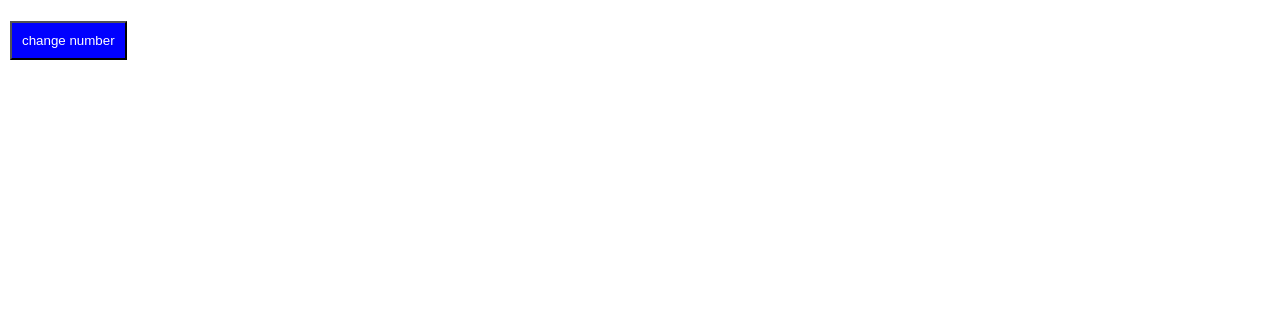
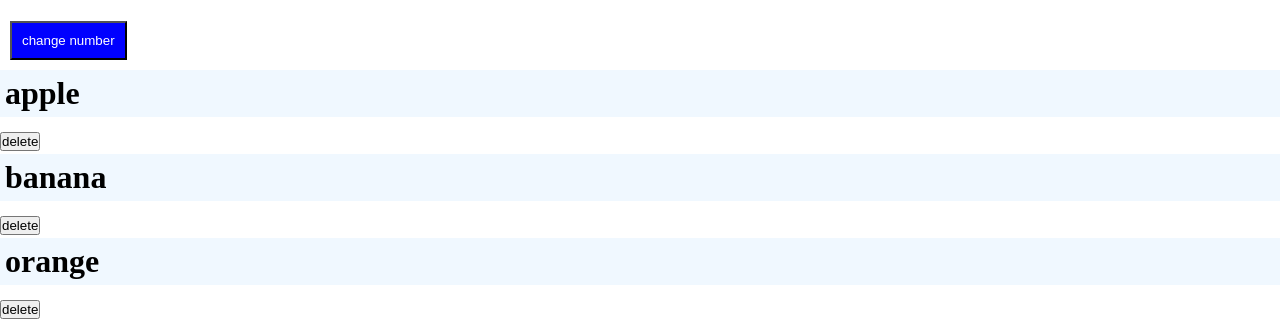
Before and after one commit to CyCodez/react_learn, a React (Create React App) app: page / in a window 1280 px wide. Shown: the part 1095-1430 px from the top of the page. Before the commit the page ends 1165 px from the top, so only its background shows below. Built offline with nearby package versions, Linux system fonts and the light colour scheme.

Commit message:
added useState with object operation

```diff
--- a/src/App.js
+++ b/src/App.js
@@ -6,10 +6,17 @@ import {useState} from "react"
 function MovieList() {
   const[fruit, setfruit] = useState("apple")
   const[number, setnumber] = useState(1)
+const[obj, setobj] = useState([{id: 1, fruits:"apple"},{id:2, fruits:"banana"},{id:3, fruits:"orange"}]);
+const changeobj = (id) =>{
+
+  setobj(obj.filter(fil => fil.id !=id))
+}
   const changefruit = () => {
     if(fruit === "apple"){
-    setfruit("orange")}
-  else{setfruit("apple")}};
+    setfruit("orange")
+  }
+  else{
+    setfruit("apple")}};
   const changenumber = () =>{
     setnumber(number + 1)
     if(number === 5){
@@ -28,6 +35,18 @@ function MovieList() {
       <button onClick = {changefruit} className="button">change fruits</button>
       <p className="para">{number}</p>
       <button onClick = {changenumber} className="button">change number</button>
+    <h1>
+      {obj.map(({id, fruits})=>{
+      return(
+      <div key={id} >
+        <p className = "fruits">{fruits}</p>
+        <button onClick = {() => changeobj(id)}>delete</button>
+      </div>
+     )
+    })}
+<button onClick={()=>setobj([])}>change obj</button>
+    </h1>
+
    </div>
   );
 }
--- a/src/app.css
+++ b/src/app.css
@@ -35,3 +35,8 @@
     margin: 10px;
     font-family: 'Lucida Sans', 'Lucida Sans Regular', 'Lucida Grande', 'Lucida Sans Unicode', Geneva, Verdana, sans-serif;
 }
+
+.fruits{
+background-color: aliceblue;
+padding: 5px;
+}
```
